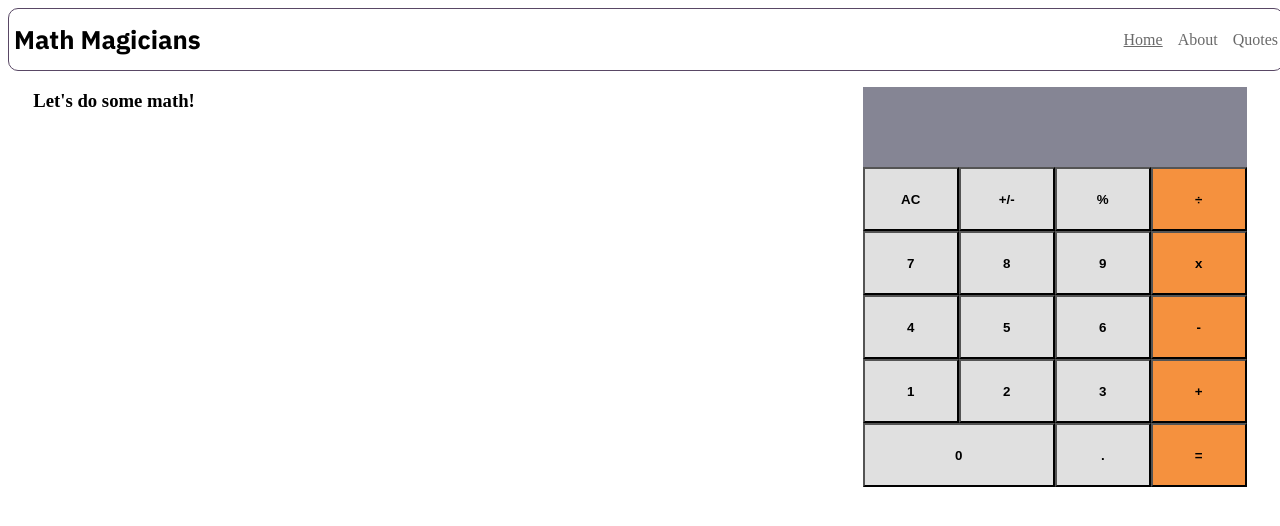
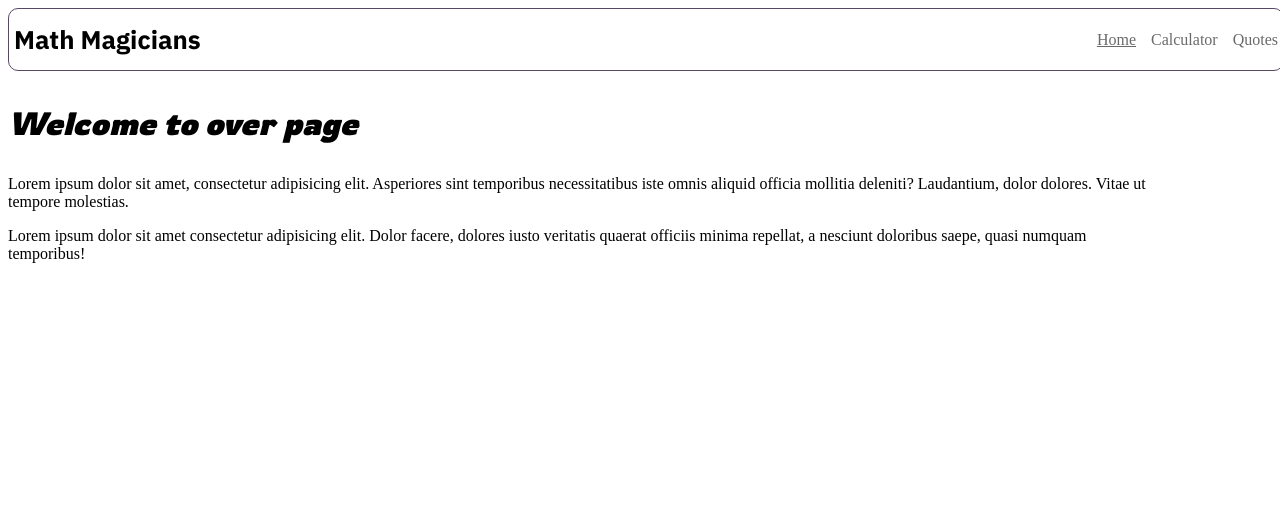
Before and after one commit to Hassaanjbaig-code/Math-Magicians-application, a React (Create React App) app: page / in a window 1280 px wide. Shown: the top 526 px of the page. Built offline with nearby package versions, Linux system fonts and the light colour scheme.

Commit message:
Fix the default page

```diff
--- a/src/App.js
+++ b/src/App.js
@@ -16,8 +16,8 @@ class App extends React.Component {
       <>
         <Navbar />
         <Routes>
-          <Route path="/" element={<Fcalculator />} />
-          <Route path="/about" element={<About />} />
+          <Route path="/" element={<About />} />
+          <Route path="/Calculator" element={<Fcalculator />} />
           <Route path="/Quote" element={<Quote />} />
         </Routes>
       </>
--- a/src/components/Navbar.js
+++ b/src/components/Navbar.js
@@ -11,8 +11,8 @@ const Navbar = () => {
     },
     {
       id: 2,
-      path: '/about',
-      text: 'About',
+      path: '/Calculator',
+      text: 'Calculator',
     },
     {
       id: 3,
```
